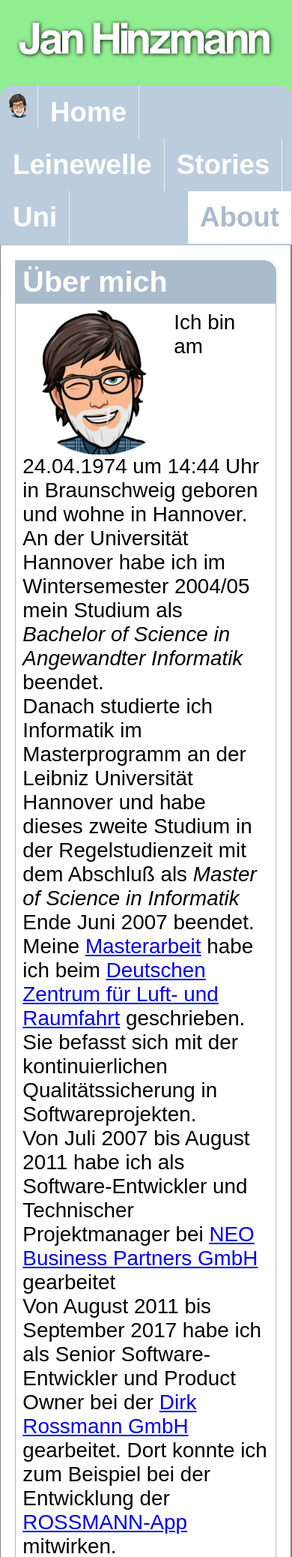
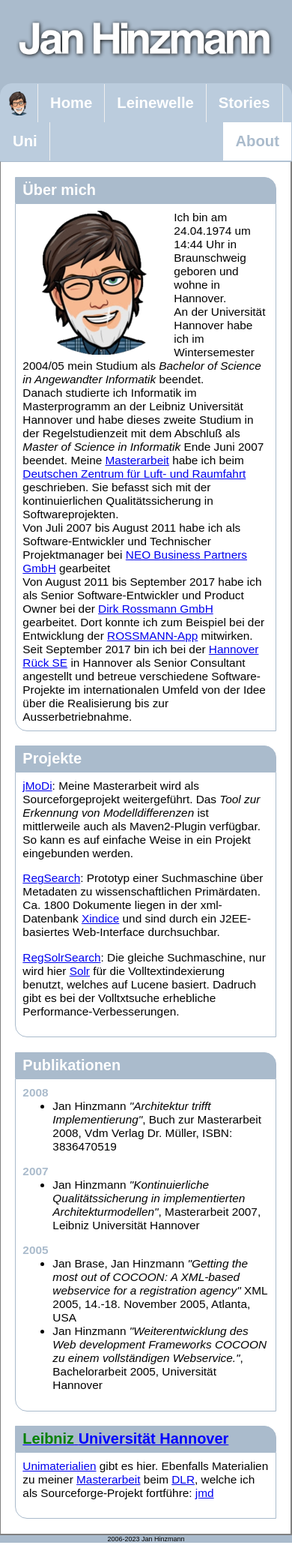
Before and after one commit to janykey/janykey.github.io, a PHP site: page /about.html in a window 390 px wide. Shown: the top 2076 px of the page at 75% size. Run offline with PHP 8.4, Linux system fonts and the light colour scheme.

Commit message:
update page

```diff
--- a/style/janhinzmann.css
+++ b/style/janhinzmann.css
@@ -8,7 +8,7 @@
 body {
     background-color: #abc;
     font-family:sans-serif;
-    font-size:100%;
+    font-size:96%;
     margin:0px;
     padding:0px;
 }
@@ -148,13 +148,3 @@ h3 {
     padding: 1px;
     border-radius: 6px;
 }
-
-@media screen and (max-width: 600px) {
-    body {
-      background-color: lightgreen;
-      font-size:174%;
-    }
-    h3 {
-        font-size: 142%;
-    }
-}
```
